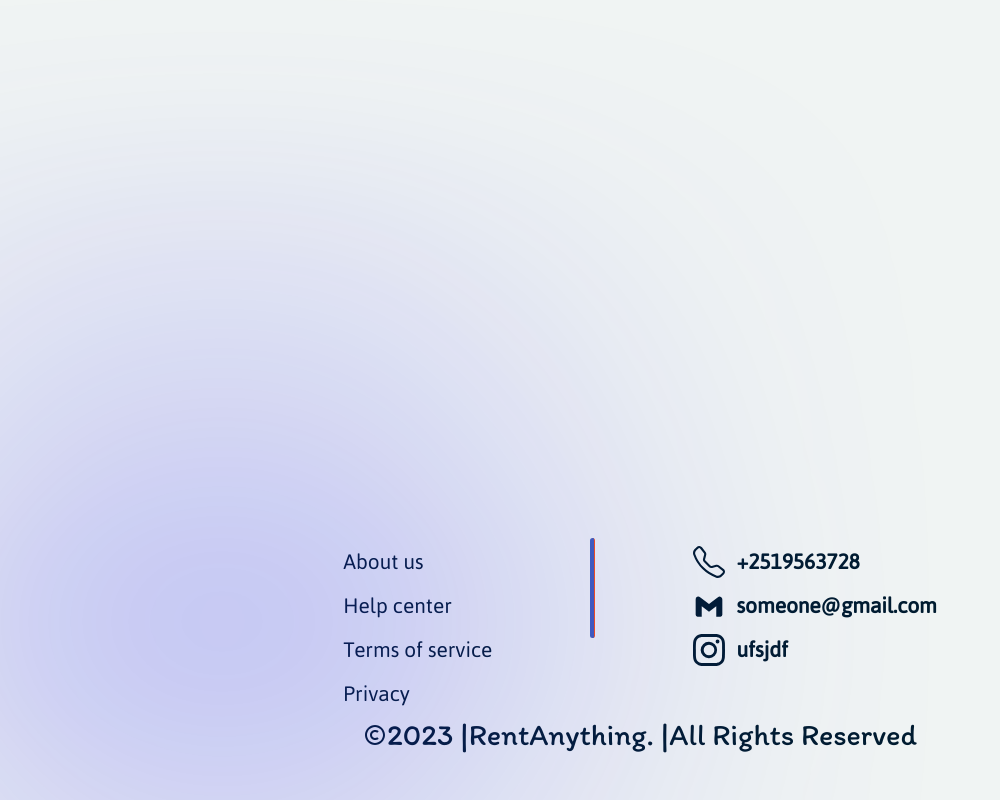
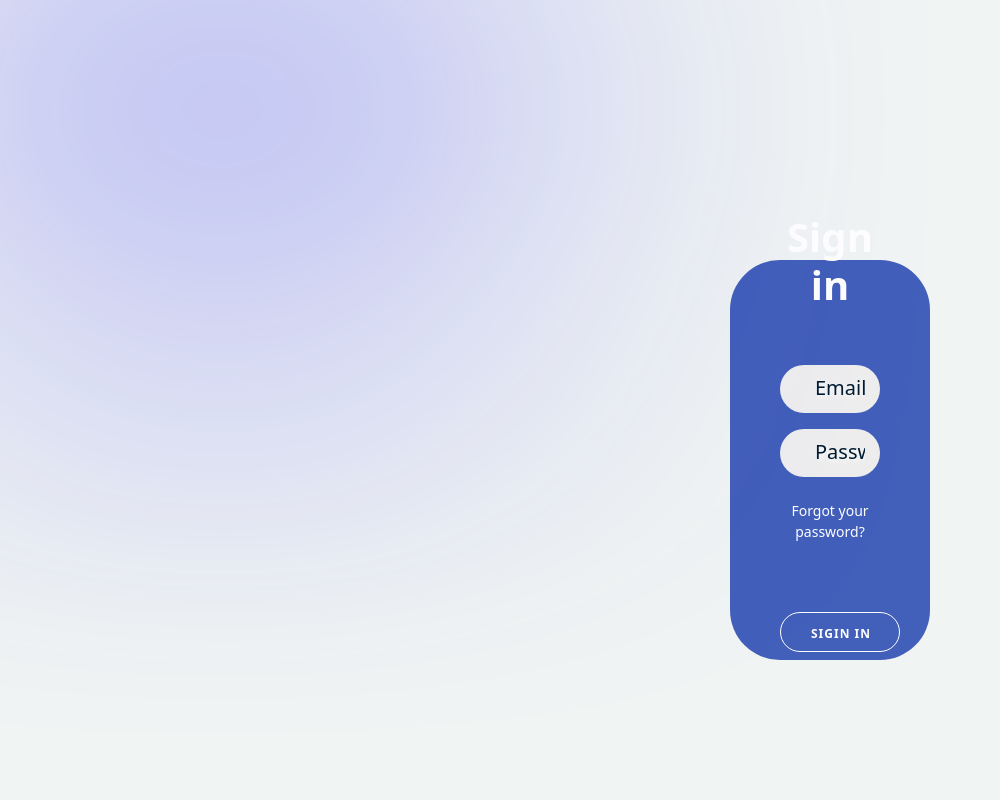
Before and after one commit to setprog/Atlas-front-end, a React (Create React App) app: page /adminsignin in a window 1280 px wide. Shown: the top 800 px of the page, without its empty margins (0-1000 px from the left). Built offline with nearby package versions, Linux system fonts and the light colour scheme.

Commit message:
admin sign in page

```diff
--- a/src/App.js
+++ b/src/App.js
@@ -26,8 +26,10 @@ import Renter from "./atlas/Comp/Renter"
 import Owner  from "./atlas/Comp/Owner"
 import About from "./atlas/Comp/About"
 import Edit_info from "./atlas/editP/Edit_Info";
-import Sign_in_up from "./atlas/Sign_in_up"
+import Sign_in_up from "./atlas/sign in-up/Sign_in_up"
+import Admin_signin from "./atlas/sign in-up/Admin_signin"
 import Category from "./atlas/Comp/Category";
+
 function App() {
 
 
@@ -35,7 +37,7 @@ function App() {
     <div className="App">
       <div className="gradient"></div>
 
-       <Router>
+        <Router>
 
 
         <Routes>
@@ -44,7 +46,7 @@ function App() {
                 <Apphome/></>}  ></Route>
                 <Route exact path='/editp' element={ <>
                 <EditP/></>}  ></Route>
-
+               <Route exact path="/adminsignin" element={ <> <Admin_signin /></>} ></Route>
                <Route exact path='/rentpage' element={<>
               <UserNav/> <RentPage/></> }></Route>
 
--- a/src/atlas/Home-page/Header.js
+++ b/src/atlas/Home-page/Header.js
@@ -20,7 +20,7 @@ export default function Header(){
             </div>
               <div className="home_sign">
                <Link to="/signin"> <button id="home_i" onClick={handleClickOpen}>Sign in</button></Link>
-               <Link to="/dash"> <button id="ii">Admin</button></Link>
+               <Link to="/adminsignin"> <button id="ii">Admin</button></Link>
                 <div>
         {popup?
             <div className='mainnnn'>
--- a/src/atlas/sign in-up/Admin_signin.js
+++ b/src/atlas/sign in-up/Admin_signin.js
@@ -1,6 +1,6 @@
 import React from 'react'
 import './admin-signin.css';
-
+import { Link } from 'react-router-dom';
 
 
 function Admin_signin(){
@@ -14,7 +14,7 @@ function Admin_signin(){
 <input type='email' placeholder='Email'  required/>
 <input type='password' placeholder='Password' required/>
 <a href='#'>Forgot your password?</a>
-<button type="click">Sigin In</button>
+<Link to="/dash"><button type="click">Sigin In</button></Link>
 </form>
 
 
```
